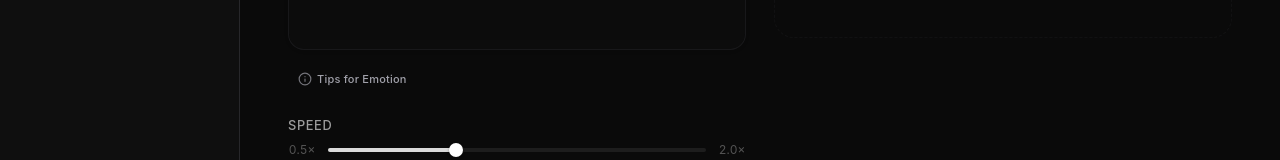
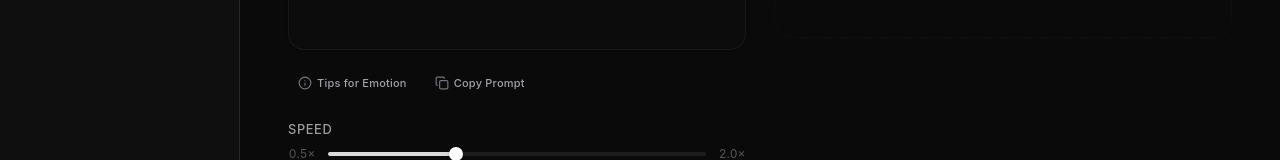
Before and after one commit to chhaya-jay-56/Tarang, a Next.js app in the folder apps/app/: page /text-to-speech in a window 1280 px wide. Shown: the part 427-587 px from the top of the page. Built offline with nearby package versions, Linux system fonts and the light colour scheme; no server answers.

Commit message:
feat: implement text-to-speech page with prompt helper and initial routing setup

```diff
--- a/apps/app/src/app/(dashboard)/instant-voice-clone/page.tsx
+++ b/apps/app/src/app/(dashboard)/instant-voice-clone/page.tsx
@@ -12,6 +12,7 @@ import { ProcessingStepper } from "@/components/voice-clone/ProcessingStepper/Pr
 import { LanguageSelector } from "@/components/voice-clone/LanguageSelector/LanguageSelector";
 import { SpeedControl } from "@/components/voice-clone/SpeedControl/SpeedControl";
 import { ScriptBoxInfo } from "@/components/voice-clone/ScriptBoxInfo/ScriptBoxInfo";
+import { CopyPromptButton } from "@/components/voice-clone/CopyPromptButton/CopyPromptButton";
 import styles from "./page.module.css";
 
 export default function InstantVoiceClonePage() {
@@ -87,7 +88,10 @@ export default function InstantVoiceClonePage() {
             </div>
           )}
 
-          <ScriptBoxInfo />
+          <div style={{ display: "flex", gap: "8px", alignItems: "center", flexWrap: "wrap" }}>
+            <ScriptBoxInfo />
+            <CopyPromptButton />
+          </div>
 
           {/* Speed Control */}
           <SpeedControl value={speed} onChange={setSpeed} />
--- a/apps/app/src/app/(dashboard)/text-to-speech/page.tsx
+++ b/apps/app/src/app/(dashboard)/text-to-speech/page.tsx
@@ -14,6 +14,7 @@ import { LanguageSelector } from "@/components/voice-clone/LanguageSelector/Lang
 import { VoicePicker } from "@/components/voice-clone/VoicePicker/VoicePicker";
 import { SpeedControl } from "@/components/voice-clone/SpeedControl/SpeedControl";
 import { ScriptBoxInfo } from "@/components/voice-clone/ScriptBoxInfo/ScriptBoxInfo";
+import { CopyPromptButton } from "@/components/voice-clone/CopyPromptButton/CopyPromptButton";
 import styles from "./page.module.css";
 
 export default function TextToSpeechPage() {
@@ -100,7 +101,10 @@ export default function TextToSpeechPage() {
             onChange={(e) => setText(e.target.value)}
           />
 
-          <ScriptBoxInfo />
+          <div style={{ display: "flex", gap: "8px", alignItems: "center", flexWrap: "wrap", marginTop: "4px" }}>
+            <ScriptBoxInfo />
+            <CopyPromptButton />
+          </div>
 
           {/* Dynamic credit estimate */}
           {text.trim().length > 0 && (
--- /dev/null
+++ b/apps/app/src/components/voice-clone/CopyPromptButton/CopyPromptButton.module.css
@@ -0,0 +1,63 @@
+.wrapper {
+  position: relative;
+  display: inline-flex;
+  align-items: center;
+}
+
+.trigger {
+  display: inline-flex;
+  align-items: center;
+  gap: 5px;
+  padding: 5px 10px;
+  font-size: 11px;
+  font-weight: 500;
+  color: var(--muted-foreground);
+  cursor: pointer;
+  border: none;
+  background: none;
+  border-radius: 6px;
+  transition: all 0.15s ease;
+  font-family: inherit;
+  letter-spacing: 0.02em;
+}
+
+.trigger:hover {
+  color: var(--foreground);
+  background: color-mix(in srgb, var(--muted) 25%, transparent);
+}
+
+.triggerIcon {
+  font-size: 14px;
+  opacity: 0.7;
+}
+
+/* ── Tooltip Card ── */
+.card {
+  position: absolute;
+  left: 0;
+  top: calc(100% + 6px);
+  z-index: 50;
+  width: 250px;
+  padding: 12px 14px;
+  background: var(--card);
+  border: 1px solid color-mix(in srgb, var(--border) 60%, transparent);
+  border-radius: 12px;
+  box-shadow:
+    0 8px 24px rgba(0, 0, 0, 0.12),
+    0 2px 8px rgba(0, 0, 0, 0.06);
+  animation: slideIn 0.15s ease;
+  font-size: 12px;
+  color: var(--muted-foreground);
+  line-height: 1.45;
+}
+
+@keyframes slideIn {
+  from {
+    opacity: 0;
+    transform: translateY(-4px);
+  }
+  to {
+    opacity: 1;
+    transform: translateY(0);
+  }
+}
--- /dev/null
+++ b/apps/app/src/components/voice-clone/CopyPromptButton/CopyPromptButton.tsx
@@ -0,0 +1,80 @@
+"use client";
+
+import { useState } from "react";
+import { LuCopy, LuCheck } from "react-icons/lu";
+import styles from "./CopyPromptButton.module.css";
+
+const PROMPT_TEXT = `Act as an expert dialogue writer for voice acting. I am going to give you a Target Emotion and a Rough Script at the bottom of this prompt.
+
+Your job is to rewrite and format the script specifically for an advanced Text-to-Speech (TTS) engine, adapting the pacing and punctuation to strictly match the emotion I specify. Keep the output in the exact same language I use for my input.
+
+CRITICAL FORMATTING RULES:
+The TTS engine relies strictly on punctuation and spacing for its emotional performance. You MUST follow these rules exactly:
+
+1. Zero Emojis:
+- You must NOT output any emojis whatsoever. Strip all emojis from the final output, as the TTS engine cannot process them.
+
+2. Dynamic Structure (Pacing & Breaths):
+- Do NOT blindly separate every single sentence with a blank line.
+- Group related thoughts together. A text block can have anywhere from 1 to 3 lines depending on the flow of the dialogue.
+- Use a completely blank line ONLY when there is a natural beat change, a shift in tone, or where a voice actor would take a significant breath.
+
+3. Punctuation (Emotion Tags):
+- Base your use of these tags entirely on the [Target Emotion] provided below.
+- Use "..." frequently for natural pauses, hesitations, or sighs.
+- Use "!!!" at the end of sentences for high energy, excitement, or anger.
+- Use "?!!" for moments of shock, exasperation, or disbelief.
+- Use "," to break up longer sentences and control the storytelling rhythm.
+
+4. Writing Style:
+- Write exactly how a human speaks in a casual, everyday conversation.
+- Make it sound natural, not like a formal essay.
+
+---
+
+INPUT:
+
+Rough Script/Idea:
+[PASTE YOUR ROUGH SCRIPT OR IDEA HERE]`;
+
+export function CopyPromptButton() {
+  const [isVisible, setIsVisible] = useState(false);
+  const [copied, setCopied] = useState(false);
+
+  const handleCopy = async () => {
+    try {
+      await navigator.clipboard.writeText(PROMPT_TEXT);
+      setCopied(true);
+      setTimeout(() => setCopied(false), 2000);
+    } catch (err) {
+      console.error("Failed to copy prompt", err);
+    }
+  };
+
+  return (
+    <div className={styles.wrapper}>
+      <button
+        type="button"
+        className={styles.trigger}
+        onMouseEnter={() => setIsVisible(true)}
+        onMouseLeave={() => setIsVisible(false)}
+        onFocus={() => setIsVisible(true)}
+        onBlur={() => setIsVisible(false)}
+        onClick={handleCopy}
+      >
+        {copied ? (
+          <LuCheck className={styles.triggerIcon} />
+        ) : (
+          <LuCopy className={styles.triggerIcon} />
+        )}
+        {copied ? "Copied!" : "Copy Prompt"}
+      </button>
+
+      {isVisible && !copied && (
+        <div className={styles.card}>
+          Paste this prompt into GPT, GEMINI, or CLAUDE with your script to get an optimized script for synthesization.
+        </div>
+      )}
+    </div>
+  );
+}
```
